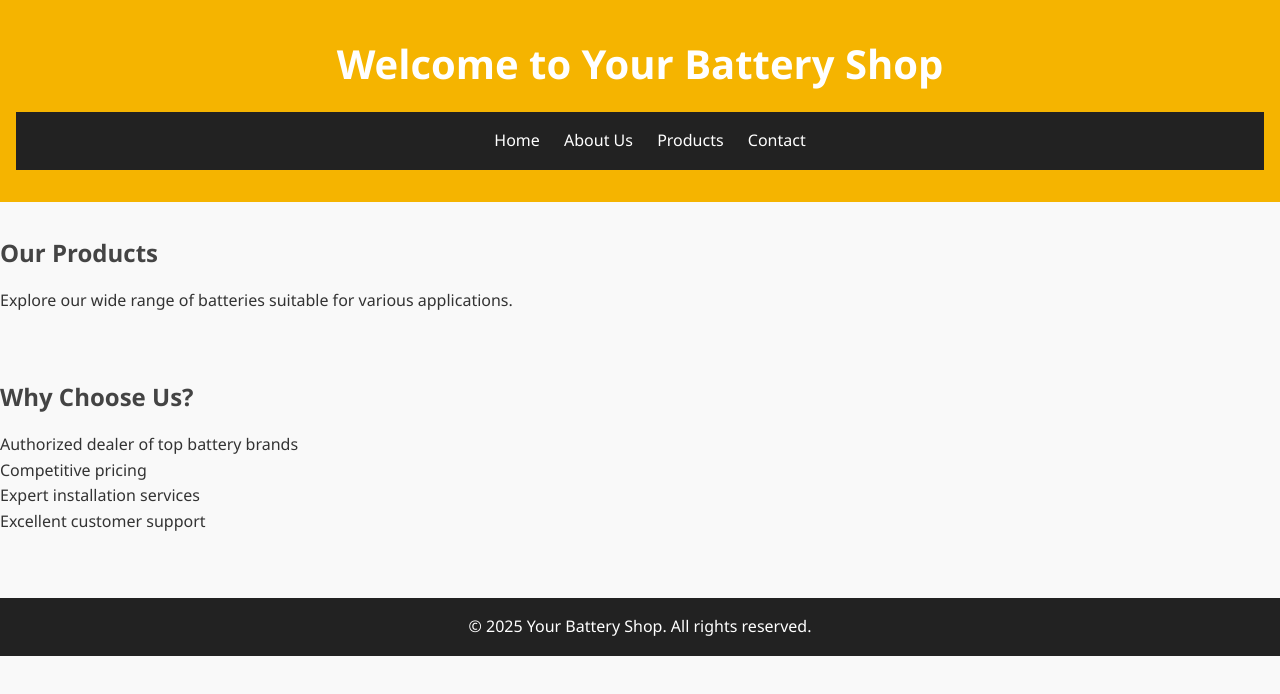
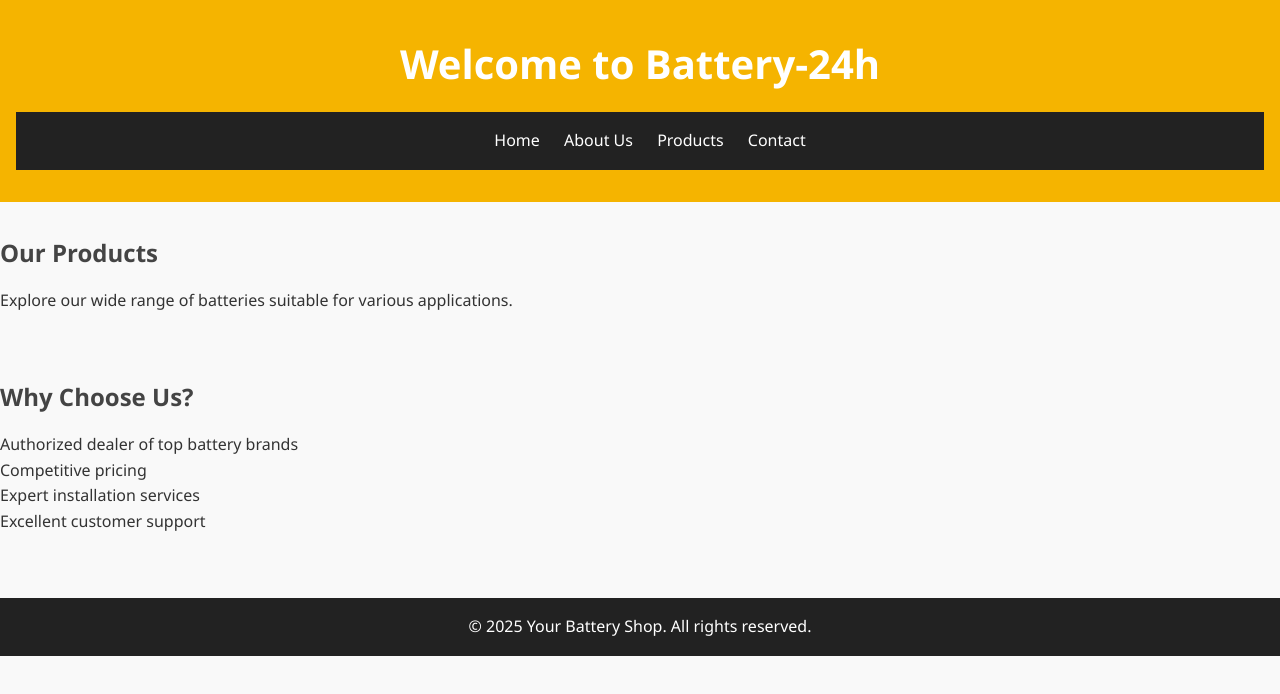
Before and after one commit to RohitChavan3/Battery-Shop, a website: page public/index.html in a window 1280 px wide. Drawn offline with Linux system fonts and the light colour scheme.

Commit message:
Update index.html

```diff
--- a/public/index.html
+++ b/public/index.html
@@ -8,7 +8,7 @@
 </head>
 <body>
   <header>
-    <h1>Welcome to Your Battery Shop</h1>
+    <h1>Welcome to  Battery-24h</h1>
     <nav>
       <a href="/">Home</a>
       <a href="/about">About Us</a>
```
